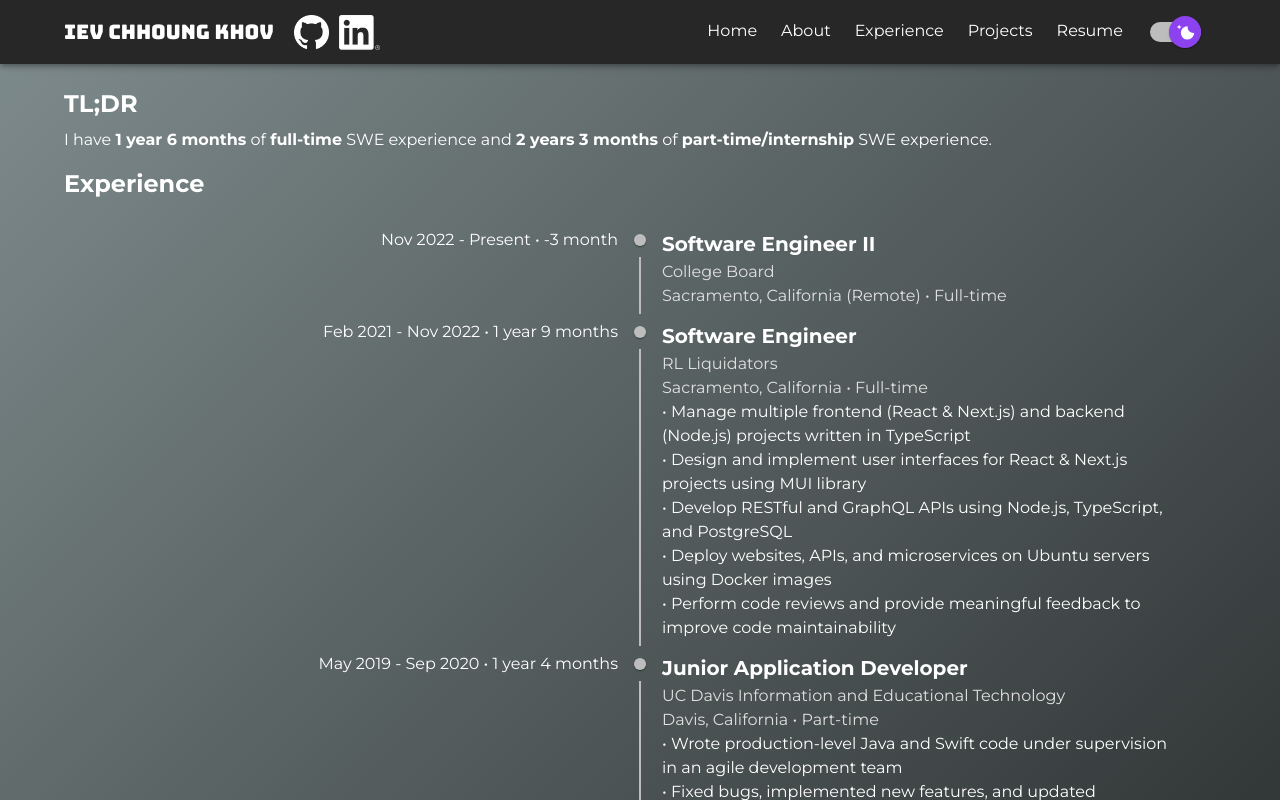
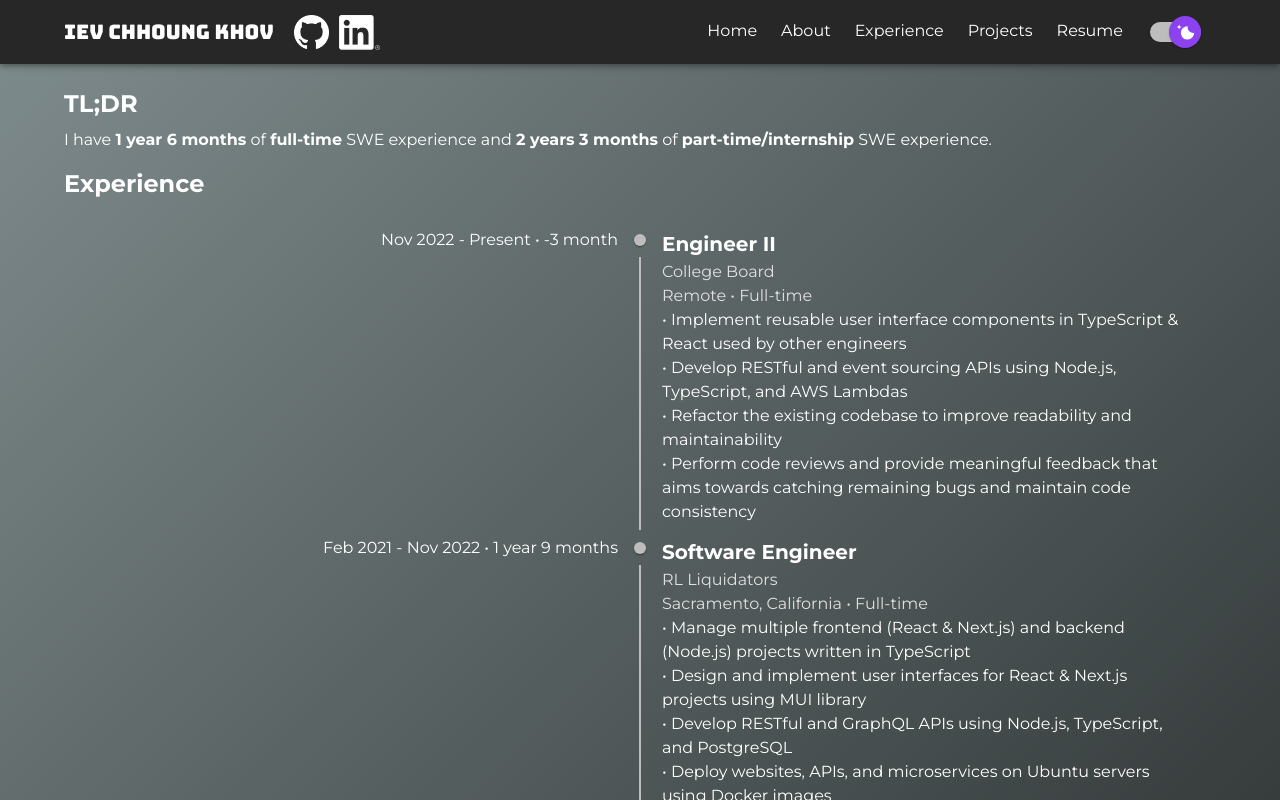
Before and after one commit to ickhov/ickhov.io, a React (Create React App) app: page /experience in a window 1280 px wide. Shown: the top 800 px of the page. Built offline with nearby package versions, Linux system fonts and the light colour scheme.

Commit message:
Update resume and experience section

```diff
--- a/src/pages/about.tsx
+++ b/src/pages/about.tsx
@@ -31,7 +31,7 @@
     {
       title: "Tech Stack",
       description:
-        "TypeScript, JavaScript, HTML5/CSS3, Python, Swift, Java, Node.js, React, Django, AWS, DigitalOcean, Nginx, Docker",
+        "TypeScript, JavaScript, HTML5/CSS3, Node.js, React, AWS, Amazon DynamoDB, PostgreSQL",
       summary: `
         I have work experience using TypeScript, JavaScript, Python, Swift, Java, Node.js, React, and Django.
         I can program in a lot of other languages but have the most experiences with JavaScript and TypeScript
--- a/src/pages/experience.tsx
+++ b/src/pages/experience.tsx
@@ -9,7 +9,7 @@
 } from "@mui/lab";
 import { Typography } from "@mui/material";
 import React from "react";
-import { GrowAnimation, FadeAnimation, StyledLayout } from "../components";
+import { FadeAnimation, GrowAnimation, StyledLayout } from "../components";
 
 enum Month {
   Jan,
@@ -62,13 +62,18 @@
   const data: IRawExperience[] = React.useMemo(
     () => [
       {
-        title: "Software Engineer II",
+        title: "Engineer II",
         startMonth: Month.Nov,
         startYear: 2022,
         endMonth: "Present",
         endYear: "Present",
-        location: "Sacramento, California (Remote)",
-        tasks: [],
+        location: "Remote",
+        tasks: [
+          "Implement reusable user interface components in TypeScript & React used by other engineers",
+          "Develop RESTful and event sourcing APIs using Node.js, TypeScript, and AWS Lambdas",
+          "Refactor the existing codebase to improve readability and maintainability",
+          "Perform code reviews and provide meaningful feedback that aims towards catching remaining bugs and maintain code consistency",
+        ],
         type: EmploymentType.FullTime,
         company: "College Board",
       },
```
Also changed, not shown: 2 other files (tests, documents, lock files or other folders).
